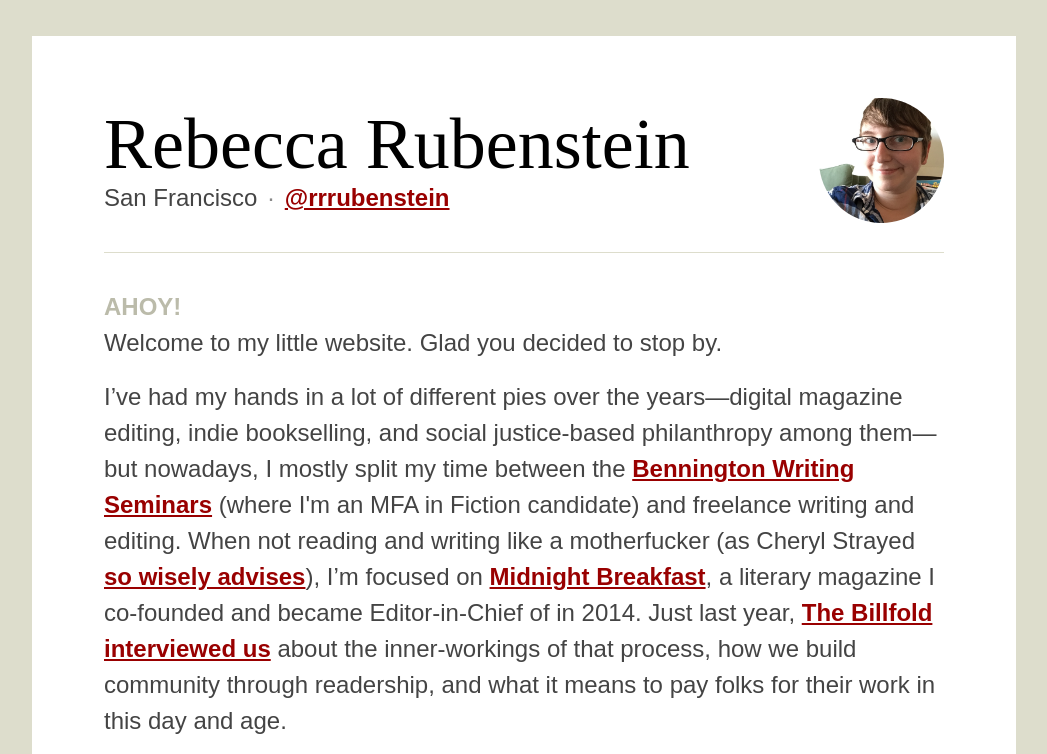
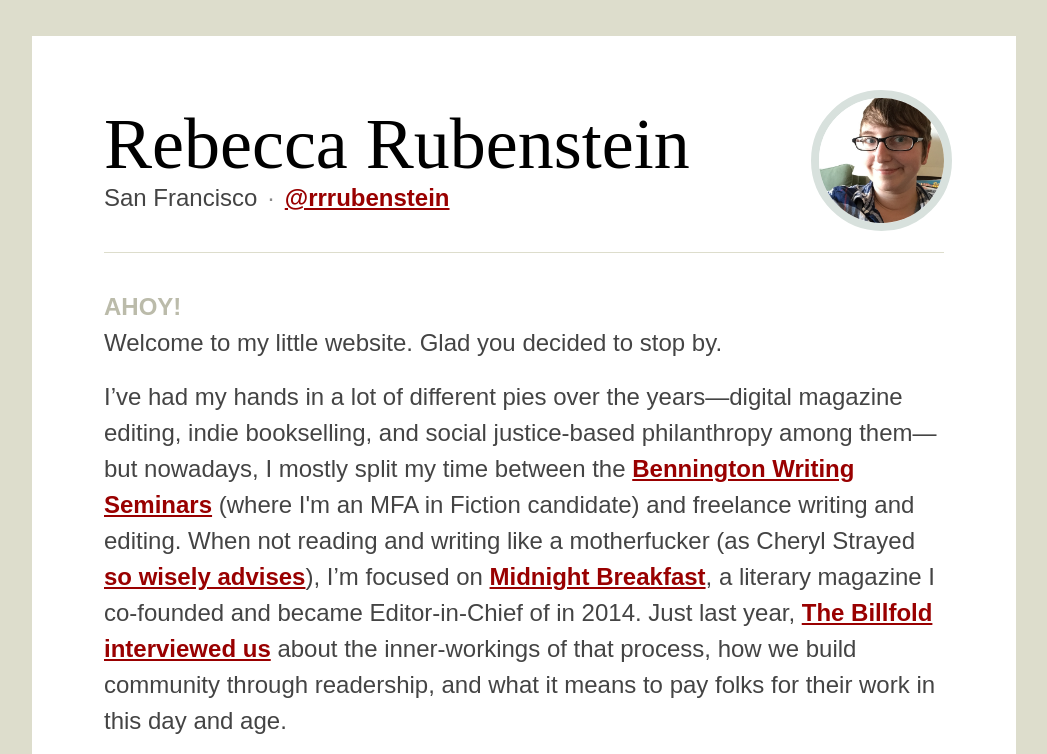
Before and after one commit to nevanscott/rebeccarubenstein.com, a plain HTML site: page index.html in a window 1280 px wide. Shown: the top 754 px of the page, without its empty margins (116-1163 px from the left). Drawn offline with Linux system fonts and the light colour scheme.

Commit message:
Border for the photo

```diff
--- a/main.css
+++ b/main.css
@@ -73,8 +73,9 @@ header img {
 	float: right;
 	display: block;
 	width: 100px;
-	margin: -10px 0 20px 20px;
+	margin: -18px -8px 20px 20px;
 	border-radius: 100px;
+	border: 8px solid #D8E1DD;
 }
 header h1 {
 	font-family: "abril-fatface", serif;
```
